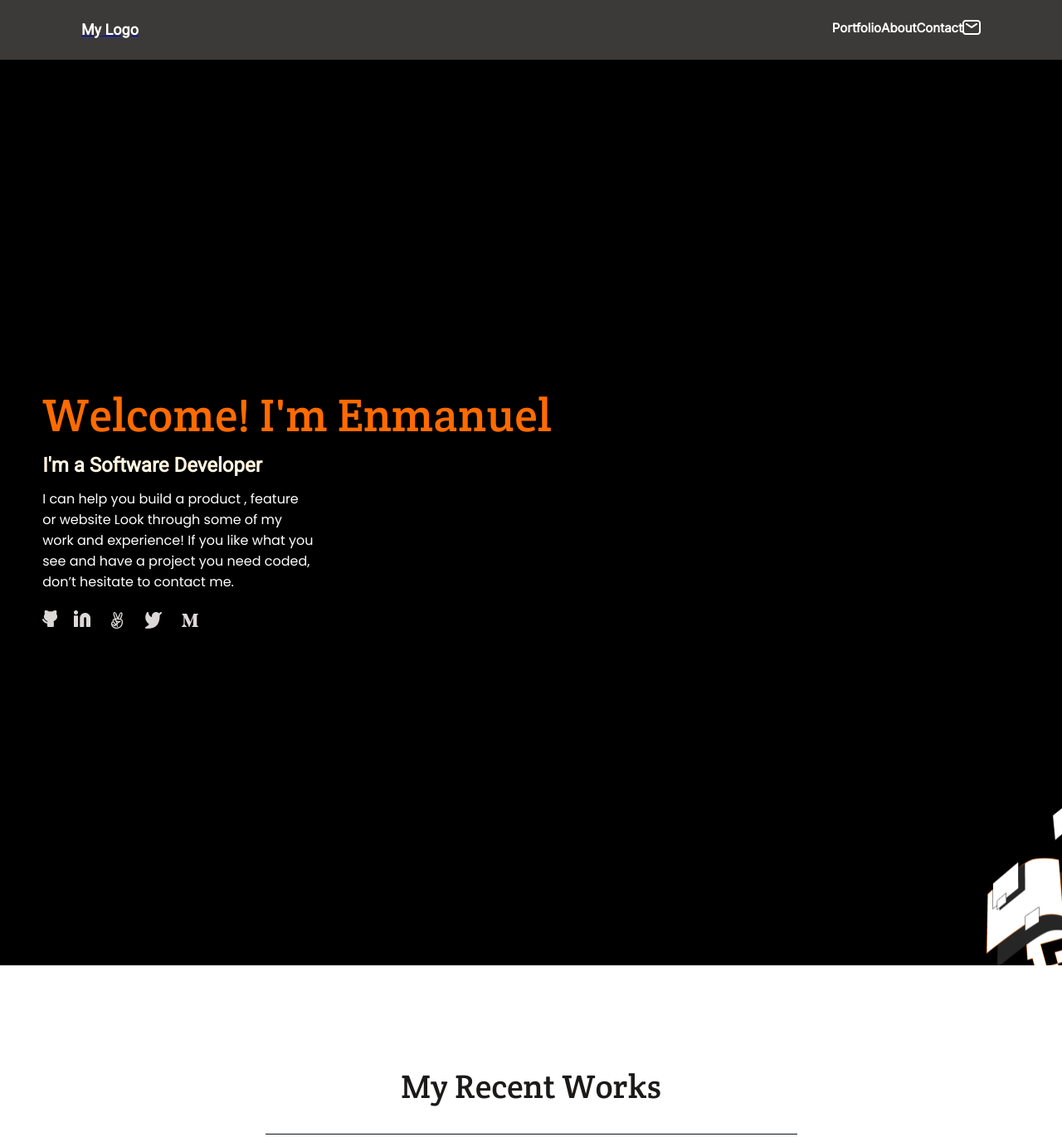
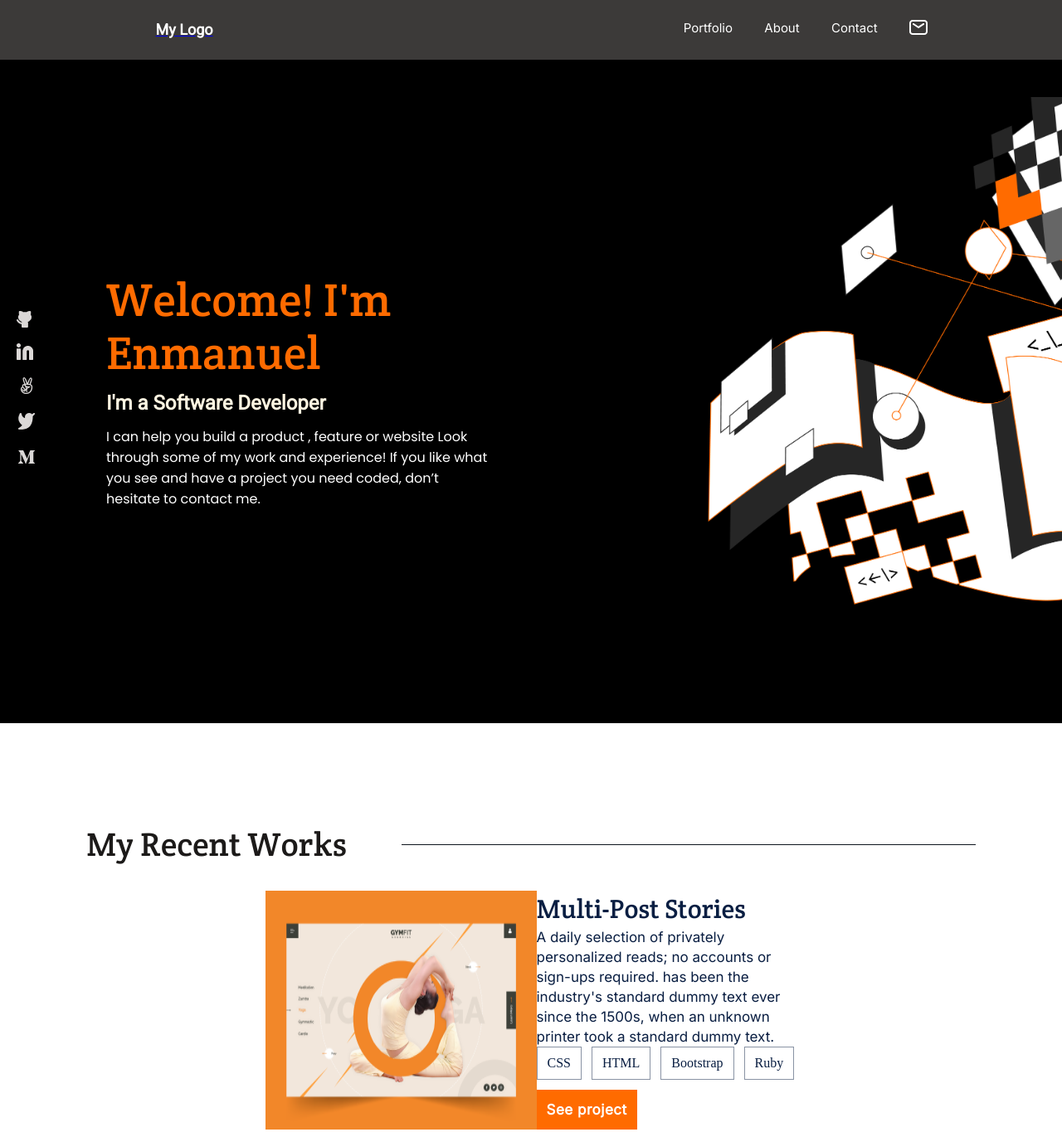
Before and after one commit to enmanuelbayen/Portfolio, a website: page index.html in a window 1280 px wide. Shown: the top 1371 px of the page at 83% size. Drawn offline with Linux system fonts and the light colour scheme; a web font is replaced by a local one.

Commit message:
Add header/landing page - desktop-version

```diff
--- a/index.html
+++ b/index.html
@@ -9,11 +9,10 @@
 </head>
 
 <body>
- <section class="main_page">
  <header class="header flex">
 
     <a href="#" class="home-logo"><h4 class="logo">My Logo</h4></a>
-
+    <div class="nav_div_box">
      <nav class="navbar"><a href="#" class="menu-icon"><img src="./img/side-menu.png" alt="side-menu"></a></nav>
 
      <nav class="navbar-desktop">
@@ -24,14 +23,17 @@
         <li><img src="./img/msg_icon.png" alt="" class="msg-icon"></li>
       </ul>
      </nav>
+    </div>
  </header>
 
-  <main class="landing_page flex">
+  <section class="landing_page flex">
 
+   <div class="main-page-text flex">
      <h1 class="title">Welcome! I'm Enmanuel</h1>
      <h2 class="sub-title">I'm a Software Developer</h2>
      <p class="bio">I can help you build a product , feature or website Look through some of my work and experience! If you like what you see and have a project you need coded,
         don’t hesitate to contact me.</p>
+   </div>
 
     <ul class="icon flex">
         <li><a href="https://github.com/enmanuelbayen?tab=repositories"><img id="github" class="social-icons" src="./img/github.png" alt="GitHub-icon"></a></li>
@@ -40,16 +42,17 @@
         <li><a href="https://twitter.com/EJbayen"><img id="twitter" class="social-icons" src="./img/twitter.png" alt="Twitter-icon"></a></li>
         <li><a href="#"><img id="medium" class="social-icons" src="./img/capM.png" alt="Medium-icon"></a></li>
     </ul>
-  </main>
   </section>
 
  <section class="project-section flex">
 
     <div class="work_page flex">
+     <div class="devider-box flex">
       <h2 id="recent_work">My Recent Works</h2>
 
       <span class="devider-line"></span>
-
+     </div>
+     <div class="work_page flex">
       <div class="resume flex">
 
         <img src="./img/work1.png" alt="Multi-post project img" id="workimg">
--- a/style.css
+++ b/style.css
@@ -32,23 +32,25 @@ a {
   display: none;
 }
 
-.main_page {
+.nav_div_box{
+  width: 10vw;
+}
+
+.navbar{
+  padding-left: 100% ;
+}
+
+
+
+.header {
   color: #fff;
   font-family: 'Poppins', sans-serif;
   text-align: left;
-  background-color: black;
-  background-image: url("./img/Group.png");
-  background-repeat: no-repeat;
-  background-position: right 0 top 110%;
-}
-
-.header {
   background: #3c3a39;
   justify-content: space-around;
   align-items: center;
   width: 100%;
   height: 72px;
-  column-gap: 50%;
 }
 
 .logo {
@@ -57,17 +59,35 @@ a {
   font-weight: 700;
   font-size: 18px;
   line-height: 100%;
+  padding-right: 9vw;
+}
+
+.nav_div_box{
+  padding: 0 6vw;
+  width: 15vw;
 }
 
 .landing_page {
+  color: #fff;
+  font-family: 'Poppins', sans-serif;
+  text-align: left;
+  background-color: black;
+  background-image: url("./img/Group.png");
+  background-repeat: no-repeat;
+  background-position: right 0 top 110%;
   flex-direction: column;
-  padding: 31% 4%;
-  row-gap: 12px;
+  padding: 80px 23px 106px;
 }
 
-.bio{
-  width: 327px;
-  height: 1%;
+.main-page-text{
+  width: 317pxw;
+  flex-direction: column;
+  gap: 12px;
+}
+
+.icon {
+  padding: 20px;
+  gap: 12px;
 }
 
 .title {
@@ -117,10 +137,33 @@ a {
   color: #5b5957;
 }
 
+.project-section {
+  flex-direction: column;
+  align-items: center;
+  row-gap: 22px;
+  margin: 0 24px;
+  padding: 120px 80px;
+}
+
+.work_page {
+  color: #091e42;
+  flex-direction: column;
+  justify-content: center;
+  align-items: center;
+  text-align: left;
+  gap: 30px;
+}
+
+.devider-box{
+  flex-direction: column;
+ align-items: center;
+ gap: 20px;
+ width: 35%;
+}
+
 .devider-line {
   height: 1px;
   width: 100%;
-  margin: 3% 0 80px;
   background-color: #0d151e;
 }
 
@@ -130,23 +173,6 @@ a {
   font-size: 40px;
   line-height: 52px;
   color: #1c1a19;
-}
-
-.work_page {
-  color: #091e42;
-  flex-direction: column;
-  justify-content: center;
-  align-items: center;
-  text-align: left;
-  gap: 12px;
-}
-
-.project-section {
-  flex-direction: column;
-  align-items: center;
-  row-gap: 24px;
-  margin: 0 24px;
-  padding: 120px 0;
 }
 
 .resume{
@@ -345,14 +371,10 @@ textarea {
   align-self: center;
 }
 
-.icon {
-  column-gap: 20px;
-  padding-top: 10px;
-}
-
 .icon2 {
-  justify-content: center;
-  column-gap: 20px;
+align-items: center;
+column-gap: 20px;
+padding: 12px;
 }
 
 .footer-section {
@@ -374,12 +396,43 @@ textarea {
   font-family: 'Inter', sans-serif;
   font-size: 15px;
   line-height: 20px;
-  font-weight: 600;
 }
 
 .navbar-menu{
   flex-direction: row;
   justify-content: flex-start;
+  gap: 3vw;
+}
+
+.landing_page{
+  background-image: url("./img/mainPage-desktop-img.png");
+  background-size: 42vw;
+  background-position: 58vw;
+  flex-direction: row;
+  align-items: center;
+  height: 800px;
+  padding: 0;
+}
+
+.main-page-text{
+  width: 36vw;
+  justify-content: center;
+  margin-left: 10vw;
+}
+
+
+.icon{
+  flex-direction: column;
+  position: absolute;
+}
+
+.devider-box{
+flex-direction: row;
+ width: 100%;
+}
+
+#recent_work{
+  width: 52%;
 }
 
 .resume{
@@ -398,12 +451,6 @@ flex-direction: row;
 .aboutme_box{
   align-self: center;
 }
-
-/* .aboutme_img{
-  display: block;
-  width: 66vw;
-  height: 30vw;
-} */
 
 #aboutme-text{
   width: 33vw;
```
Lines whose indentation alone changed are shown as unchanged.
